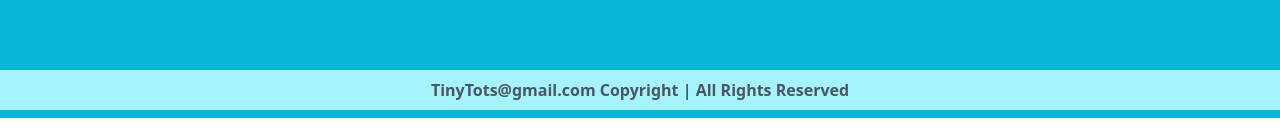
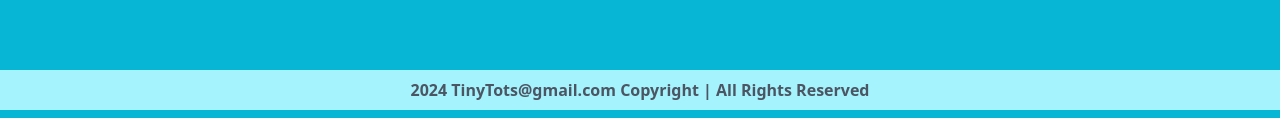
Before and after one commit to RubaiyaKamal/academic-website, a Next.js app: page / in a window 1280 px wide. Shown: the part 666-797 px from the top of the page. Built offline with nearby package versions, Linux system fonts and the light colour scheme.

Commit message:
academic-website

```diff
--- a/app/components/Footer.tsx
+++ b/app/components/Footer.tsx
@@ -3,7 +3,7 @@ import React from 'react'
 export default function Footer() {
   return (
     <div className='flex relative mx-auto justify-center items-center bg-cyan-200 text-gray-600 font-bold h-[5vh] w-screen'>
-      TinyTots@gmail.com Copyright | All Rights Reserved
+    2024 TinyTots@gmail.com Copyright | All Rights Reserved
     </div>
   )
 }
--- a/app/components/Progessor.tsx
+++ b/app/components/Progessor.tsx
@@ -1,12 +1,9 @@
 "use client"
 import React from 'react'
 import Image from 'next/image';
-import { useRef } from 'react';
 
 
 export default function Home() {
-
-  let ref = useRef()
 
 return (
   <div>
--- a/app/gallery/page.tsx
+++ b/app/gallery/page.tsx
@@ -1,4 +1,5 @@
 import React from 'react'
+import Image from 'next/image';
 import Footer from '../components/Footer';
 import Header from '../components/Header';
 
@@ -49,7 +50,7 @@ const GalleryCardGrid = () => {
             className='w-70 bg-white shadow-md rounded-xl duration-500 hover:scale-105 hover:shadow-xl z-10 relative'>
 
            <a href="#">
-           <img src={productImages[index]} alt={`Product ${index + 1}`}
+           <Image width={500} height={500} src={productImages[index]} alt={`Product ${index + 1}`}
            className='h-80 w-72 object-cover rounded-t-xl'/>
            </a>
 
```
